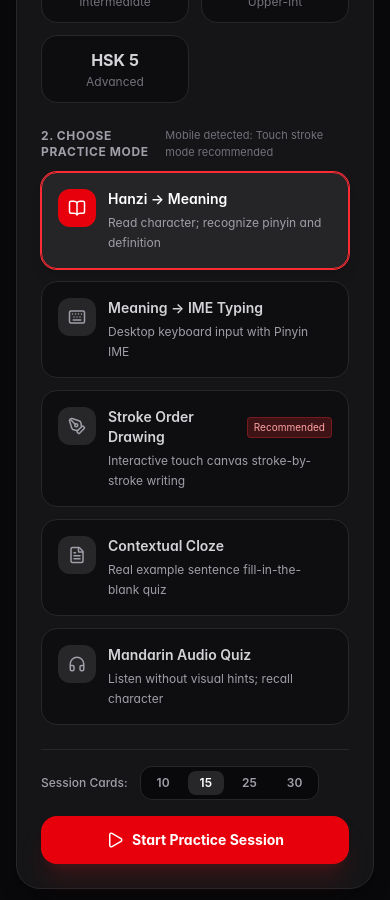
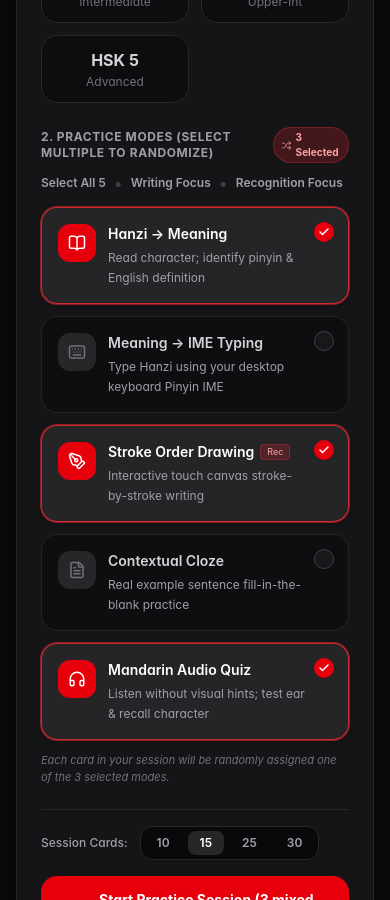
Before and after one commit to yan-rfl/suji, a Next.js app: page / in a window 390 px wide. Shown: the part 1100-2000 px from the top of the page. Built offline with nearby package versions, Linux system fonts and the light colour scheme; no server answers.

Commit message:
Add randomized multi-mode quiz selection and per-card shuffling

```diff
--- a/src/app/page.tsx
+++ b/src/app/page.tsx
@@ -17,12 +17,22 @@ import {
   FileText,
   Sparkles,
   ChevronRight,
-  TrendingUp
+  TrendingUp,
+  Check,
+  Shuffle
 } from 'lucide-react';
 import { useProgress } from '@/context/ProgressContext';
 import { useAuth } from '@/context/AuthContext';
 import { getAllHSKWords } from '@/lib/hskData';
 import { HSKWord, QuizMode } from '@/types/hsk';
+
+const ALL_MODES: QuizMode[] = [
+  'hanzi-to-meaning',
+  'meaning-to-hanzi-desktop',
+  'meaning-to-hanzi-mobile',
+  'sentence-context',
+  'audio-quiz',
+];
 
 export default function DashboardPage() {
   const router = useRouter();
@@ -31,17 +41,22 @@ export default function DashboardPage() {
 
   const [allWords, setAllWords] = useState<HSKWord[]>([]);
   const [selectedLevel, setSelectedLevel] = useState<number>(1);
-  const [selectedMode, setSelectedMode] = useState<QuizMode>('hanzi-to-meaning');
+  const [selectedModes, setSelectedModes] = useState<QuizMode[]>([
+    'hanzi-to-meaning',
+    'sentence-context',
+    'audio-quiz',
+  ]);
   const [sessionCount, setSessionCount] = useState<number>(15);
   const [isMobileDevice, setIsMobileDevice] = useState<boolean>(false);
 
   useEffect(() => {
-    // Detect mobile touch device for smart default quiz mode recommendation
     if (typeof window !== 'undefined') {
       const isMobile = window.matchMedia('(pointer: coarse)').matches || window.innerWidth < 768;
       setIsMobileDevice(isMobile);
       if (isMobile) {
-        // If mobile, default to stroke order drawing or hanzi-to-meaning
+        setSelectedModes(['hanzi-to-meaning', 'meaning-to-hanzi-mobile', 'audio-quiz']);
+      } else {
+        setSelectedModes(['hanzi-to-meaning', 'meaning-to-hanzi-desktop', 'sentence-context', 'audio-quiz']);
       }
     }
 
@@ -71,23 +86,37 @@ export default function DashboardPage() {
     };
   });
 
+  const toggleMode = (mode: QuizMode) => {
+    if (selectedModes.includes(mode)) {
+      if (selectedModes.length > 1) {
+        setSelectedModes(selectedModes.filter((m) => m !== mode));
+      }
+    } else {
+      setSelectedModes([...selectedModes, mode]);
+    }
+  };
+
+  const selectAllModes = () => {
+    setSelectedModes([...ALL_MODES]);
+  };
+
   const handleStartCustomQuiz = () => {
-    router.push(`/quiz?level=${selectedLevel}&mode=${selectedMode}&count=${sessionCount}`);
+    router.push(`/quiz?level=${selectedLevel}&modes=${selectedModes.join(',')}&count=${sessionCount}`);
   };
 
   const handleStartSRSReview = () => {
-    router.push(`/quiz?srsOnly=true&count=20`);
+    router.push(`/quiz?srsOnly=true&modes=${selectedModes.join(',')}&count=20`);
   };
 
   const modeDescriptions: Record<QuizMode, { title: string; desc: string; icon: any }> = {
     'hanzi-to-meaning': {
       title: 'Hanzi → Meaning',
-      desc: 'Read character; recognize pinyin and definition',
+      desc: 'Read character; identify pinyin & English definition',
       icon: BookOpen,
     },
     'meaning-to-hanzi-desktop': {
       title: 'Meaning → IME Typing',
-      desc: 'Desktop keyboard input with Pinyin IME',
+      desc: 'Type Hanzi using your desktop keyboard Pinyin IME',
       icon: Keyboard,
     },
     'meaning-to-hanzi-mobile': {
@@ -97,12 +126,12 @@ export default function DashboardPage() {
     },
     'sentence-context': {
       title: 'Contextual Cloze',
-      desc: 'Real example sentence fill-in-the-blank quiz',
+      desc: 'Real example sentence fill-in-the-blank practice',
       icon: FileText,
     },
     'audio-quiz': {
       title: 'Mandarin Audio Quiz',
-      desc: 'Listen without visual hints; recall character',
+      desc: 'Listen without visual hints; test ear & recall character',
       icon: Headphones,
     },
   };
@@ -211,7 +240,7 @@ export default function DashboardPage() {
               <span>Launch Quiz Session</span>
             </h2>
             <p className="text-sm text-zinc-400 mt-1">
-              Select your HSK level, device-adaptive mode, and session length
+              Select multiple practice modes to randomly vary question types during your session
             </p>
           </div>
           <Link
@@ -249,20 +278,51 @@ export default function DashboardPage() {
           </div>
         </div>
 
-        {/* Step 2: Device-Adaptive Mode Selector */}
+        {/* Step 2: Multi-Mode Selector (Randomized across cards) */}
         <div className="space-y-3">
-          <div className="flex items-center justify-between">
-            <label className="text-xs font-bold uppercase tracking-wider text-zinc-400">
-              2. Choose Practice Mode
-            </label>
-            <span className="text-[11px] text-zinc-500">
-              {isMobileDevice ? 'Mobile detected: Touch stroke mode recommended' : 'Desktop detected: IME input recommended'}
-            </span>
+          <div className="flex flex-col sm:flex-row sm:items-center justify-between gap-2">
+            <div className="flex items-center gap-2">
+              <label className="text-xs font-bold uppercase tracking-wider text-zinc-400">
+                2. Practice Modes (Select Multiple to Randomize)
+              </label>
+              <span className="px-2 py-0.5 rounded-full text-[10px] font-bold bg-red-500/20 text-red-300 border border-red-500/30 flex items-center gap-1">
+                <Shuffle size={11} />
+                <span>{selectedModes.length} Selected</span>
+              </span>
+            </div>
+
+            {/* Quick preset buttons */}
+            <div className="flex items-center gap-2">
+              <button
+                type="button"
+                onClick={selectAllModes}
+                className="text-xs font-semibold text-zinc-400 hover:text-red-400 transition-colors"
+              >
+                Select All 5
+              </button>
+              <span className="text-zinc-700">•</span>
+              <button
+                type="button"
+                onClick={() => setSelectedModes(['meaning-to-hanzi-desktop', 'meaning-to-hanzi-mobile'])}
+                className="text-xs font-semibold text-zinc-400 hover:text-red-400 transition-colors"
+              >
+                Writing Focus
+              </button>
+              <span className="text-zinc-700">•</span>
+              <button
+                type="button"
+                onClick={() => setSelectedModes(['hanzi-to-meaning', 'sentence-context', 'audio-quiz'])}
+                className="text-xs font-semibold text-zinc-400 hover:text-red-400 transition-colors"
+              >
+                Recognition Focus
+              </button>
+            </div>
           </div>
+
           <div className="grid grid-cols-1 md:grid-cols-2 lg:grid-cols-3 gap-3">
-            {(Object.keys(modeDescriptions) as QuizMode[]).map((mode) => {
+            {ALL_MODES.map((mode) => {
               const { title, desc, icon: Icon } = modeDescriptions[mode];
-              const isSelected = selectedMode === mode;
+              const isSelected = selectedModes.includes(mode);
               const isRecommended =
                 (isMobileDevice && mode === 'meaning-to-hanzi-mobile') ||
                 (!isMobileDevice && mode === 'meaning-to-hanzi-desktop');
@@ -271,31 +331,48 @@ export default function DashboardPage() {
                 <button
                   key={mode}
                   type="button"
-                  onClick={() => setSelectedMode(mode)}
-                  className={`p-4 rounded-2xl border text-left flex items-start gap-3 transition-all relative ${
+                  onClick={() => toggleMode(mode)}
+                  className={`p-4 rounded-2xl border text-left flex items-start gap-3 transition-all relative group cursor-pointer ${
                     isSelected
-                      ? 'bg-zinc-800/90 text-white border-red-500 ring-1 ring-red-500 shadow-lg'
-                      : 'bg-zinc-950/50 text-zinc-300 border-zinc-800 hover:border-zinc-700 hover:bg-zinc-800/40'
+                      ? 'bg-zinc-800/90 text-white border-red-500/80 ring-1 ring-red-500/50 shadow-md'
+                      : 'bg-zinc-950/50 text-zinc-400 border-zinc-800/80 hover:border-zinc-700 hover:text-zinc-200'
                   }`}
                 >
-                  <div className={`p-2.5 rounded-xl ${isSelected ? 'bg-red-600 text-white' : 'bg-zinc-800 text-zinc-400'}`}>
+                  <div className={`p-2.5 rounded-xl shrink-0 ${isSelected ? 'bg-red-600 text-white' : 'bg-zinc-800 text-zinc-500'}`}>
                     <Icon size={18} />
                   </div>
-                  <div className="flex-1 min-w-0">
-                    <div className="flex items-center gap-2">
-                      <span className="font-semibold text-sm">{title}</span>
+                  <div className="flex-1 min-w-0 pr-6">
+                    <div className="flex items-center gap-1.5 flex-wrap">
+                      <span className={`font-semibold text-sm ${isSelected ? 'text-white' : 'text-zinc-300'}`}>
+                        {title}
+                      </span>
                       {isRecommended && (
-                        <span className="px-1.5 py-0.5 rounded text-[10px] bg-red-500/20 text-red-300 border border-red-500/30">
-                          Recommended
+                        <span className="px-1.5 py-0.2 rounded text-[9px] bg-red-500/20 text-red-300 border border-red-500/30">
+                          Rec
                         </span>
                       )}
                     </div>
                     <p className="text-xs text-zinc-400 mt-1 leading-relaxed">{desc}</p>
                   </div>
+
+                  {/* Checkbox indicator */}
+                  <div className="absolute top-3.5 right-3.5">
+                    {isSelected ? (
+                      <div className="w-5 h-5 rounded-full bg-red-600 text-white flex items-center justify-center shadow-sm">
+                        <Check size={12} strokeWidth={3} />
+                      </div>
+                    ) : (
+                      <div className="w-5 h-5 rounded-full border border-zinc-700 bg-zinc-900 group-hover:border-zinc-600" />
+                    )}
+                  </div>
                 </button>
               );
             })}
           </div>
+
+          <p className="text-[11px] text-zinc-500 italic">
+            Each card in your session will be randomly assigned one of the {selectedModes.length} selected modes.
+          </p>
         </div>
 
         {/* Step 3: Session Count & Launch Button */}
@@ -326,7 +403,7 @@ export default function DashboardPage() {
             className="w-full sm:w-auto flex items-center justify-center gap-2 px-8 py-3.5 rounded-2xl bg-red-600 hover:bg-red-500 text-white font-bold text-sm transition-all shadow-xl shadow-red-900/30 active:scale-95"
           >
             <Play size={18} />
-            <span>Start Practice Session</span>
+            <span>Start Practice Session ({selectedModes.length} {selectedModes.length === 1 ? 'mode' : 'mixed modes'})</span>
           </button>
         </div>
       </div>
--- a/src/app/quiz/page.tsx
+++ b/src/app/quiz/page.tsx
@@ -1,6 +1,6 @@
 'use client';
 
-import React, { useState, useEffect, Suspense } from 'react';
+import React, { useState, useEffect, Suspense, useMemo } from 'react';
 import { useSearchParams, useRouter } from 'next/navigation';
 import Link from 'next/link';
 import {
@@ -15,7 +15,8 @@ import {
   FileText,
   Headphones,
   Award,
-  Zap
+  Zap,
+  Shuffle
 } from 'lucide-react';
 import confetti from 'canvas-confetti';
 import { HSKWord, QuizMode, SRSGrade } from '@/types/hsk';
@@ -23,26 +24,58 @@ import { getAllHSKWords, getHSKWords } from '@/lib/hskData';
 import { useProgress } from '@/context/ProgressContext';
 import { QuizCard } from '@/components/QuizCard';
 
+const ALL_MODES: QuizMode[] = [
+  'hanzi-to-meaning',
+  'meaning-to-hanzi-desktop',
+  'meaning-to-hanzi-mobile',
+  'sentence-context',
+  'audio-quiz',
+];
+
+interface SessionCard {
+  word: HSKWord;
+  mode: QuizMode;
+}
+
 function QuizEngineContent() {
   const searchParams = useSearchParams();
   const router = useRouter();
   const { recordReview, isWordDue, stats } = useProgress();
 
   const levelParam = searchParams.get('level');
+  const modesParam = searchParams.get('modes');
   const modeParam = searchParams.get('mode') as QuizMode | null;
   const countParam = searchParams.get('count');
   const srsOnlyParam = searchParams.get('srsOnly') === 'true';
 
   const [currentLevel, setCurrentLevel] = useState<number>(levelParam ? parseInt(levelParam, 10) : 1);
-  const [currentMode, setCurrentMode] = useState<QuizMode>(modeParam || 'hanzi-to-meaning');
-  const [sessionWords, setSessionWords] = useState<HSKWord[]>([]);
+
+  // Parse multiple active modes
+  const parsedModes = useMemo<QuizMode[]>(() => {
+    if (modesParam) {
+      const list = modesParam.split(',').filter((m) => ALL_MODES.includes(m as QuizMode)) as QuizMode[];
+      if (list.length > 0) return list;
+    }
+    if (modeParam && ALL_MODES.includes(modeParam)) {
+      return [modeParam];
+    }
+    return ['hanzi-to-meaning', 'sentence-context', 'audio-quiz'];
+  }, [modesParam, modeParam]);
+
+  const [activeModes, setActiveModes] = useState<QuizMode[]>(parsedModes);
+  const [sessionCards, setSessionCards] = useState<SessionCard[]>([]);
   const [allLevelWords, setAllLevelWords] = useState<HSKWord[]>([]);
   const [currentIndex, setCurrentIndex] = useState<number>(0);
   const [isLoading, setIsLoading] = useState<boolean>(true);
   const [isSessionComplete, setIsSessionComplete] = useState<boolean>(false);
-  const [sessionResults, setSessionResults] = useState<{ word: HSKWord; grade: SRSGrade }[]>([]);
+  const [sessionResults, setSessionResults] = useState<{ word: HSKWord; mode: QuizMode; grade: SRSGrade }[]>([]);
 
-  // Load vocabulary for session
+  // Update active modes if URL changes
+  useEffect(() => {
+    setActiveModes(parsedModes);
+  }, [parsedModes]);
+
+  // Load vocabulary for session and randomize modes for each card
   useEffect(() => {
     let isMounted = true;
     setIsLoading(true);
@@ -70,7 +103,13 @@ function QuizEngineContent() {
         const targetCount = countParam ? parseInt(countParam, 10) : 15;
         const selected = shuffled.slice(0, targetCount);
 
-        setSessionWords(selected);
+        // Assign randomized mode from activeModes to each card
+        const cards: SessionCard[] = selected.map((word) => {
+          const randomMode = activeModes[Math.floor(Math.random() * activeModes.length)];
+          return { word, mode: randomMode };
+        });
+
+        setSessionCards(cards);
         setCurrentIndex(0);
         setIsSessionComplete(false);
         setSessionResults([]);
@@ -86,49 +125,76 @@ function QuizEngineContent() {
     return () => {
       isMounted = false;
     };
-  }, [currentLevel, countParam, srsOnlyParam]);
+  }, [currentLevel, countParam, srsOnlyParam, activeModes]);
 
   // Handle grading of current card
   const handleGrade = async (grade: SRSGrade) => {
-    const currentWord = sessionWords[currentIndex];
-    if (!currentWord) return;
+    const currentCard = sessionCards[currentIndex];
+    if (!currentCard) return;
 
     // Record review in SRS engine
-    await recordReview(currentWord.id, grade);
+    await recordReview(currentCard.word.id, grade);
 
-    // Track results for final recap
-    setSessionResults((prev) => [...prev, { word: currentWord, grade }]);
+    // Track results with mode for final recap
+    setSessionResults((prev) => [
+      ...prev,
+      { word: currentCard.word, mode: currentCard.mode, grade },
+    ]);
 
     // Move to next card or finish session
-    if (currentIndex + 1 < sessionWords.length) {
+    if (currentIndex + 1 < sessionCards.length) {
       setCurrentIndex((prev) => prev + 1);
     } else {
       setIsSessionComplete(true);
       // Fire celebration confetti!
       confetti({
-        particleCount: 100,
-        spread: 70,
+        particleCount: 110,
+        spread: 75,
         origin: { y: 0.6 },
         colors: ['#ef4444', '#f59e0b', '#10b981', '#3b82f6', '#8b5cf6'],
       });
     }
   };
 
+  // Allow switching the mode of the current card on-the-fly
+  const setCardMode = (newMode: QuizMode) => {
+    setSessionCards((prev) => {
+      const next = [...prev];
+      if (next[currentIndex]) {
+        next[currentIndex] = { ...next[currentIndex], mode: newMode };
+      }
+      return next;
+    });
+  };
+
+  // Shuffle current card to another random active mode
+  const shuffleCurrentCardMode = () => {
+    const otherModes = activeModes.length > 1
+      ? activeModes.filter((m) => m !== sessionCards[currentIndex]?.mode)
+      : activeModes;
+    const randomMode = otherModes[Math.floor(Math.random() * otherModes.length)];
+    setCardMode(randomMode);
+  };
+
   const restartSession = () => {
     const shuffled = [...allLevelWords].sort(() => 0.5 - Math.random());
     const targetCount = countParam ? parseInt(countParam, 10) : 15;
-    setSessionWords(shuffled.slice(0, targetCount));
+    const cards: SessionCard[] = shuffled.slice(0, targetCount).map((word) => {
+      const randomMode = activeModes[Math.floor(Math.random() * activeModes.length)];
+      return { word, mode: randomMode };
+    });
+    setSessionCards(cards);
     setCurrentIndex(0);
     setIsSessionComplete(false);
     setSessionResults([]);
   };
 
-  const modeIcons: Record<QuizMode, any> = {
-    'hanzi-to-meaning': BookOpen,
-    'meaning-to-hanzi-desktop': Keyboard,
-    'meaning-to-hanzi-mobile': PenTool,
-    'sentence-context': FileText,
-    'audio-quiz': Headphones,
+  const modeDescriptions: Record<QuizMode, { name: string; icon: any }> = {
+    'hanzi-to-meaning': { name: 'Hanzi → Meaning', icon: BookOpen },
+    'meaning-to-hanzi-desktop': { name: 'IME Typing', icon: Keyboard },
+    'meaning-to-hanzi-mobile': { name: 'Stroke Order', icon: PenTool },
+    'sentence-context': { name: 'Sentence Cloze', icon: FileText },
+    'audio-quiz': { name: 'Mandarin Audio', icon: Headphones },
   };
 
   if (isLoading) {
@@ -144,6 +210,12 @@ function QuizEngineContent() {
   if (isSessionComplete) {
     const againCount = sessionResults.filter((r) => r.grade < 3).length;
     const goodEasyCount = sessionResults.filter((r) => r.grade >= 3).length;
+
+    // Count breakdown per mode
+    const modeCounts = sessionResults.reduce((acc, curr) => {
+      acc[curr.mode] = (acc[curr.mode] || 0) + 1;
+      return acc;
+    }, {} as Record<string, number>);
 
     return (
       <div className="max-w-xl mx-auto px-4 py-8 space-y-8 animate-fadeIn">
@@ -183,6 +255,30 @@ function QuizEngineContent() {
             </div>
           </div>
 
+          {/* Practice Mode Breakdown */}
+          <div className="space-y-2 text-left bg-zinc-950/40 p-4 rounded-2xl border border-zinc-800/60">
+            <div className="text-xs font-semibold uppercase tracking-wider text-zinc-400 flex items-center gap-1.5">
+              <Shuffle size={13} className="text-red-400" />
+              <span>Mixed Modes Completed:</span>
+            </div>
+            <div className="flex flex-wrap gap-2 pt-1">
+              {Object.entries(modeCounts).map(([mode, count]) => {
+                const info = modeDescriptions[mode as QuizMode];
+                const Icon = info?.icon || BookOpen;
+                return (
+                  <div
+                    key={mode}
+                    className="flex items-center gap-1.5 px-3 py-1.5 rounded-xl bg-zinc-900 border border-zinc-800 text-xs text-zinc-300 font-medium"
+                  >
+                    <Icon size={14} className="text-red-400" />
+                    <span>{info?.name}:</span>
+                    <strong className="text-white">{count}</strong>
+                  </div>
+                );
+              })}
+            </div>
+          </div>
+
           {/* Action Buttons */}
           <div className="flex flex-col sm:flex-row gap-3">
             <button
@@ -205,9 +301,9 @@ function QuizEngineContent() {
     );
   }
 
-  const currentWord = sessionWords[currentIndex];
+  const currentCard = sessionCards[currentIndex];
 
-  if (!currentWord) {
+  if (!currentCard) {
     return (
       <div className="max-w-xl mx-auto px-4 py-16 text-center space-y-4">
         <h2 className="text-xl font-bold text-zinc-200">No review cards available.</h2>
@@ -221,52 +317,68 @@ function QuizEngineContent() {
     );
   }
 
+  const currentModeInfo = modeDescriptions[currentCard.mode];
+  const CurrentModeIcon = currentModeInfo.icon;
+
   return (
     <div className="max-w-3xl mx-auto px-4 py-6 space-y-6">
       {/* Top Session Navigation & Progress Bar */}
       <div className="flex flex-col gap-3">
-        <div className="flex items-center justify-between">
+        <div className="flex items-center justify-between gap-3">
           <Link
             href="/"
             className="flex items-center gap-1.5 text-xs font-semibold text-zinc-400 hover:text-zinc-200 transition-colors"
           >
             <ArrowLeft size={16} />
-            <span>Dashboard</span>
+            <span className="hidden sm:inline">Dashboard</span>
           </Link>
 
-          {/* Quick Mode Switcher Dropdown / Pills */}
+          {/* Active Mode Pill with Shuffle indicator & manual switcher */}
+          <div className="flex items-center gap-2">
+            <div className="flex items-center gap-1.5 px-3 py-1.5 rounded-xl bg-zinc-900 border border-zinc-800 text-xs font-medium text-zinc-200">
+              {activeModes.length > 1 && (
+                <span title="Randomized across selected modes">
+                  <Shuffle size={13} className="text-red-400 animate-pulse" />
+                </span>
+              )}
+              <CurrentModeIcon size={14} className="text-red-400" />
+              <span className="font-semibold">{currentModeInfo.name}</span>
+            </div>
+
+            {/* Quick in-session mode switcher pills */}
             <div className="flex items-center gap-1 bg-zinc-900 p-1 rounded-xl border border-zinc-800">
-            {(
-              [
-                'hanzi-to-meaning',
-                'meaning-to-hanzi-desktop',
-                'meaning-to-hanzi-mobile',
-                'sentence-context',
-                'audio-quiz',
-              ] as QuizMode[]
-            ).map((mode) => {
-              const Icon = modeIcons[mode];
-              const isActive = currentMode === mode;
+              {ALL_MODES.map((mode) => {
+                const info = modeDescriptions[mode];
+                const Icon = info.icon;
+                const isCurrent = currentCard.mode === mode;
+                const isInPool = activeModes.includes(mode);
+
                 return (
                   <button
                     key={mode}
                     type="button"
-                  onClick={() => setCurrentMode(mode)}
-                  className={`p-1.5 rounded-lg transition-colors ${
-                    isActive
+                    onClick={() => setCardMode(mode)}
+                    className={`p-1.5 rounded-lg transition-colors relative ${
+                      isCurrent
                         ? 'bg-red-600 text-white shadow-sm'
-                      : 'text-zinc-400 hover:text-zinc-200 hover:bg-zinc-800'
+                        : isInPool
+                        ? 'text-zinc-300 hover:text-white hover:bg-zinc-800'
+                        : 'text-zinc-600 hover:text-zinc-400 hover:bg-zinc-800'
                     }`}
-                  title={mode}
+                    title={`Switch current card to: ${info.name}`}
                   >
                     <Icon size={14} />
+                    {isInPool && !isCurrent && (
+                      <span className="absolute bottom-0.5 right-0.5 w-1 h-1 rounded-full bg-red-400" />
+                    )}
                   </button>
                 );
               })}
             </div>
+          </div>
 
           <div className="text-xs font-mono font-bold text-zinc-400">
-            {currentIndex + 1} / {sessionWords.length}
+            {currentIndex + 1} / {sessionCards.length}
           </div>
         </div>
 
@@ -275,7 +387,7 @@ function QuizEngineContent() {
           <div
             className="bg-red-500 h-full rounded-full transition-all duration-300"
             style={{
-              width: `${((currentIndex + 1) / sessionWords.length) * 100}%`,
+              width: `${((currentIndex + 1) / sessionCards.length) * 100}%`,
             }}
           />
         </div>
@@ -283,9 +395,9 @@ function QuizEngineContent() {
 
       {/* Main Flashcard Quiz Card */}
       <QuizCard
-        key={`${currentWord.id}-${currentMode}`}
-        word={currentWord}
-        quizMode={currentMode}
+        key={`${currentCard.word.id}-${currentCard.mode}-${currentIndex}`}
+        word={currentCard.word}
+        quizMode={currentCard.mode}
         allWords={allLevelWords}
         onGrade={handleGrade}
       />
```
Lines whose indentation alone changed are shown as unchanged.
